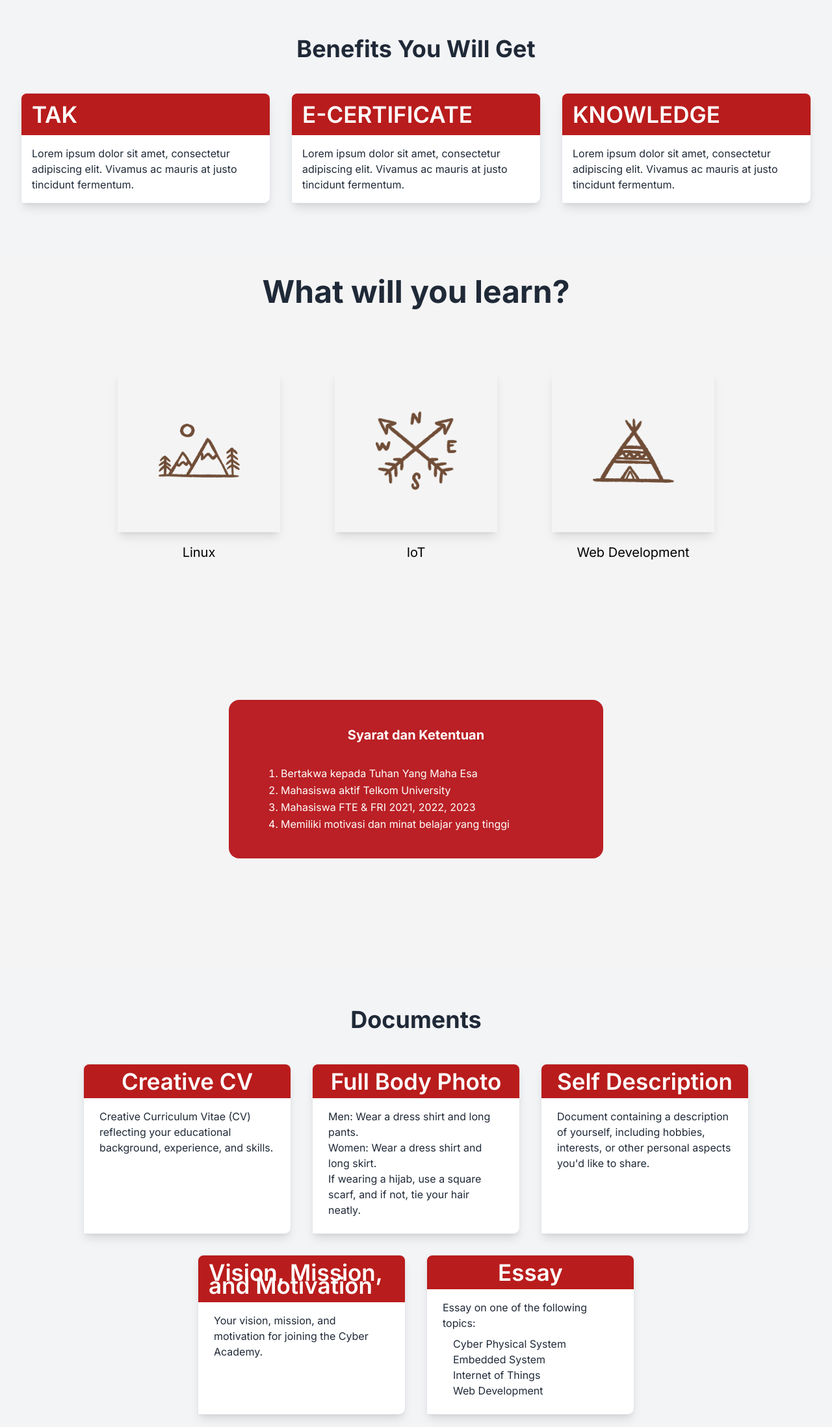
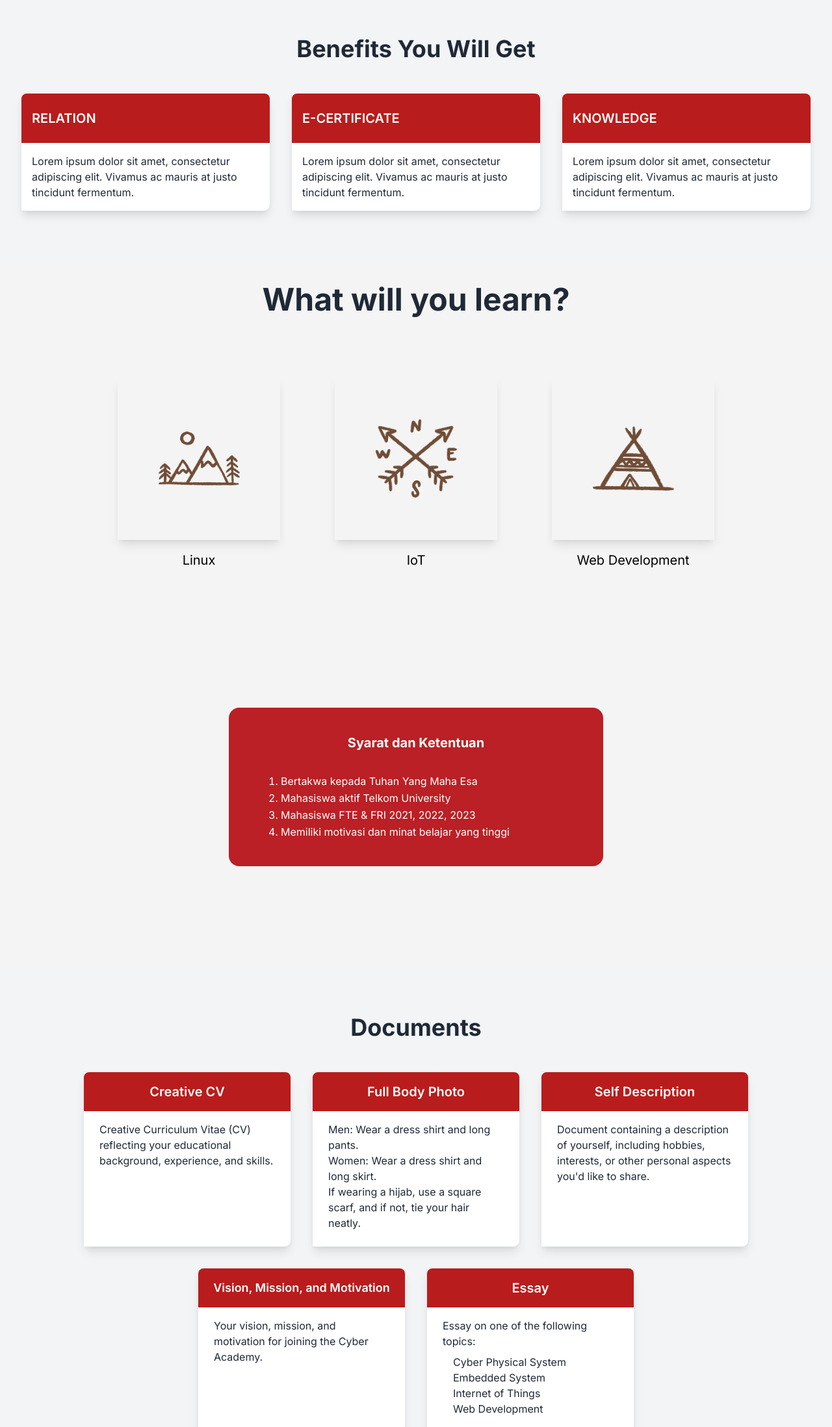
Before and after one commit to froxyroar/caweb2023, a Next.js app: page / in a window 1280 px wide. Shown: the part 1794-3990 px from the top of the page at 65% size. Built offline with nearby package versions, Linux system fonts and the light colour scheme; no server answers.

Commit message:
ukuran font

```diff
--- a/components/Benefit.tsx
+++ b/components/Benefit.tsx
@@ -12,7 +12,7 @@ const Benefits = () => {
         <div className="m-4 max-w-sm">
           <Card className="bg-white shadow-lg hover:shadow-xl transform hover:scale-105 transition duration-300 ease-in-out rounded-lg">
             <CardHeader className="bg-red-700 p-4 rounded-t-lg">
-              <CardTitle className="text-white text-2xl font-semibold">TAK</CardTitle>
+              <h1 className="text-white text-xl font-semibold mt-2 mb-2">RELATION</h1>
             </CardHeader>
             <div className="p-4">
               <p className="text-gray-800">
@@ -26,7 +26,7 @@ const Benefits = () => {
         <div className="m-4 max-w-sm">
           <Card className="bg-white shadow-lg hover:shadow-xl transform hover:scale-105 transition duration-300 ease-in-out rounded-lg">
             <CardHeader className="bg-red-700 p-4 rounded-t-lg">
-              <CardTitle className="text-white text-2xl font-semibold">E-CERTIFICATE</CardTitle>
+              <h1 className="text-white text-xl font-semibold mt-2 mb-2">E-CERTIFICATE</h1>
             </CardHeader>
             <div className="p-4">
               <p className="text-gray-800">
@@ -40,7 +40,7 @@ const Benefits = () => {
         <div className="m-4 max-w-sm">
           <Card className="bg-white shadow-lg hover:shadow-xl transform hover:scale-105 transition duration-300 ease-in-out rounded-lg">
             <CardHeader className="bg-red-700 p-4 rounded-t-lg">
-              <CardTitle className="text-white text-2xl font-semibold">KNOWLEDGE</CardTitle>
+              <h1 className="text-white text-xl font-semibold mt-2 mb-2">KNOWLEDGE</h1>
             </CardHeader>
             <div className="p-4">
               <p className="text-gray-800">
--- a/components/Berkas.tsx
+++ b/components/Berkas.tsx
@@ -12,7 +12,7 @@ const Berkas = () => {
         <div className="m-4 flex-grow min-w-min max-w-xs">
           <Card className="bg-white shadow-lg hover:shadow-xl transform hover:scale-105 transition duration-300 ease-in-out rounded-lg h-full">
             <CardHeader className="bg-red-700 p-4 rounded-t-lg flex items-center justify-center">
-              <CardTitle className="text-white text-sm font-semibold">Creative CV</CardTitle>
+              <h1 className="text-white text-xl font-semibold">Creative CV</h1>
             </CardHeader>
             <CardContent>
               <p className="text-gray-800 text-2 mt-4">
@@ -25,7 +25,7 @@ const Berkas = () => {
         <div className="m-4 flex-grow min-w-min max-w-xs">
           <Card className="bg-white shadow-lg hover:shadow-xl transform hover:scale-105 transition duration-300 ease-in-out rounded-lg h-full">
             <CardHeader className="bg-red-700 p-4 rounded-t-lg flex items-center justify-center">
-              <CardTitle className="text-white text-sm font-semibold">Full Body Photo</CardTitle>
+              <h1 className="text-white text-xl font-semibold">Full Body Photo</h1>
             </CardHeader>
             <CardContent>
               <ul className="text-gray-800 text-2 mt-4">
@@ -40,7 +40,7 @@ const Berkas = () => {
         <div className="m-4 flex-grow min-w-min max-w-xs">
           <Card className="bg-white shadow-lg hover:shadow-xl transform hover:scale-105 transition duration-300 ease-in-out rounded-lg h-full">
             <CardHeader className="bg-red-700 p-4 rounded-t-lg flex items-center justify-center">
-              <CardTitle className="text-white text-sm font-semibold">Self Description</CardTitle>
+              <h1 className="text-white text-xl font-semibold">Self Description</h1>
             </CardHeader>
             <CardContent>
               <p className="text-gray-800 text-2 mt-4">
@@ -53,7 +53,7 @@ const Berkas = () => {
         <div className="m-4 flex-grow min-w-min max-w-xs">
           <Card className="bg-white shadow-lg hover:shadow-xl transform hover:scale-105 transition duration-300 ease-in-out rounded-lg h-full">
             <CardHeader className="bg-red-700 p-4 rounded-t-lg flex items-center justify-center">
-              <CardTitle className="text-white text-sm font-semibold">Vision, Mission, and Motivation</CardTitle>
+              <h1 className="text-white text-lg font-semibold">Vision, Mission, and Motivation</h1>
             </CardHeader>
             <CardContent>
               <p className="text-gray-800 text-2 mt-4">
@@ -66,7 +66,7 @@ const Berkas = () => {
         <div className="m-4 flex-grow min-w-min max-w-xs">
           <Card className="bg-white shadow-lg hover:shadow-xl transform hover:scale-105 transition duration-300 ease-in-out rounded-lg h-full">
             <CardHeader className="bg-red-700 p-4 rounded-t-lg flex items-center justify-center">
-              <CardTitle className="text-white text-sm font-semibold">Essay</CardTitle>
+              <h1 className="text-white text-xl font-semibold">Essay</h1>
             </CardHeader>
             <CardContent>
               <p className="text-gray-800 text-2 mt-4">
```
